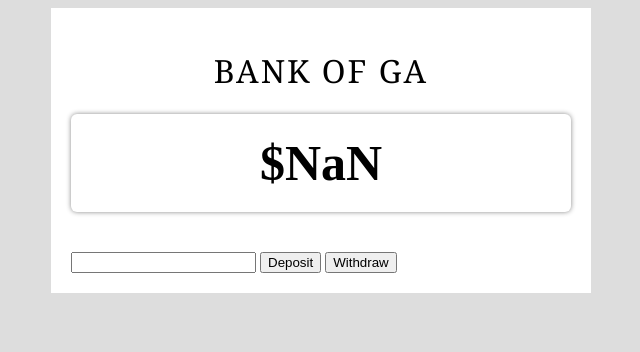
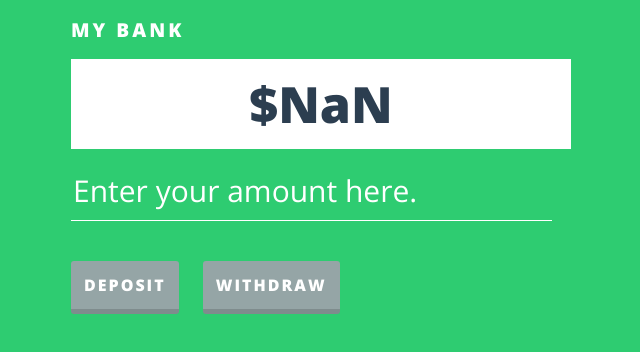
Before and after one commit to larrybuch/html-css-basics, a plain HTML site: page atm/template.html in a window 1280 px wide. Both pictures are taken after a click on the button "Deposit". Shown: the whole page, without its empty margins (319-959 px from the left). Drawn offline with nearby package versions, Linux system fonts and the light colour scheme.

Commit message:
updated atm example

```diff
--- /dev/null
+++ b/atm/reset.css
@@ -0,0 +1,48 @@
+/* http://meyerweb.com/eric/tools/css/reset/
+   v2.0 | 20110126
+   License: none (public domain)
+*/
+
+html, body, div, span, applet, object, iframe,
+h1, h2, h3, h4, h5, h6, p, blockquote, pre,
+a, abbr, acronym, address, big, cite, code,
+del, dfn, em, img, ins, kbd, q, s, samp,
+small, strike, strong, sub, sup, tt, var,
+b, u, i, center,
+dl, dt, dd, ol, ul, li,
+fieldset, form, label, legend,
+table, caption, tbody, tfoot, thead, tr, th, td,
+article, aside, canvas, details, embed,
+figure, figcaption, footer, header, hgroup,
+menu, nav, output, ruby, section, summary,
+time, mark, audio, video {
+  margin: 0;
+  padding: 0;
+  border: 0;
+  font-size: 100%;
+  font: inherit;
+  vertical-align: baseline;
+}
+/* HTML5 display-role reset for older browsers */
+article, aside, details, figcaption, figure,
+footer, header, hgroup, menu, nav, section {
+  display: block;
+}
+body {
+  line-height: 1;
+}
+ol, ul {
+  list-style: none;
+}
+blockquote, q {
+  quotes: none;
+}
+blockquote:before, blockquote:after,
+q:before, q:after {
+  content: '';
+  content: none;
+}
+table {
+  border-collapse: collapse;
+  border-spacing: 0;
+}
--- a/atm/template.css
+++ b/atm/template.css
@@ -1,12 +1,16 @@
-/*
+@import url(http://fonts.googleapis.com/css?family=Merriweather:400,300);
+@import url(http://fonts.googleapis.com/css?family=Open+Sans:300,800);
 
-STYLES
-
-*/
 
 body {
-	font-family: "Helvetica Neue," Helvetica, arial, sans-serif;
-	background: #ddd;
+	font-family: 'Open Sans', sans-serif;
+	background: #2ecc71;
+}
+
+#container {
+	width: 500px;
+	margin: 0 auto;
+	padding: 20px;
 }
 
 #balance {
@@ -14,29 +18,72 @@ body {
 	padding:20px;
 	font-size: 50px;
 	text-align: center;
-	border-radius: 6px;
-	margin-bottom: 40px;
-	-moz-box-shadow: 0 0 5px #888;
-	-webkit-box-shadow: 0 0 5px#888;
-	box-shadow: 0 0 5px #888;
+	margin-bottom: 20px;
 	font-weight: bold;
+	-webkit-transition: .5s all ease;
+	color: #2c3e50;
 }
 
 h1 {
-	font-family: Georgia;
-	text-align: center;
-	font-weight: normal;
+	margin-bottom: 20px;
+	font-size: 1.2em;
 	text-transform: uppercase;
-	letter-spacing: 2px;
+	font-weight: bold;
+	letter-spacing: 3px;
+	color: white;
 }
 
 span {
 	text-align: center;
+	-webkit-transition: .5s all ease;
 }
 
-#container {
-	width: 500px;
-	margin: auto;
-	background: white;
-	padding: 20px;
+input[type="text"]{
+	width: 477px;
+	height: 40px;
+	font-size: 30px;
+	font-family: 'Open Sans', sans-serif;
+	margin-bottom: 40px;
+	background-color: #2ecc71;
+	border-bottom: 1px solid white;
+	border-top: none;
+	border-left: none;
+	border-right: none;
+	padding-bottom: 10px;
+	color: white;
 }
+
+::-webkit-input-placeholder {
+   color: white;
+}
+
+input[type="button"]{
+	background-color: #95a5a6;
+	border: none;
+	font-family: 'Open Sans', sans-serif;
+	text-transform: uppercase;
+	font-weight: bold;
+	letter-spacing: 2px;
+	color: white;
+	border-radius: 3px;
+	font-size: 1em;
+	padding: 13px;
+	border-bottom: 5px solid #7f8c8d;
+	cursor: pointer;
+	-webkit-transition: .5s all ease;
+	margin-right: 20px;
+}
+
+#deposit:hover{
+	background-color: #16a085;
+	border-color: #1abc9c;
+}
+
+#withdraw:hover{
+	background-color: #c0392b;
+	border-color: #e74c3c;
+}
+
+input[type="button"]:hover{
+	padding-bottom: 20px;
+}
--- a/atm/template.html
+++ b/atm/template.html
@@ -2,22 +2,24 @@
 
 <html>
 	<head>
-			<title> JavaScript Template </title>
+			<title>My bank</title>
 			<meta charset="utf-8">
+			<link rel="stylesheet" href="reset.css">
 			<link rel="stylesheet" href="template.css">
+
 			<script src="jquery-1.8.2.js"></script>
 			<script src="template.js"></script>
 	</head>
 	<body>
 		<div id="container">
-			<h1>Bank of GA</h1>
+			<h1>My bank</h1>
 			<div id="balance">
-				<span>$1000</span>
+				<span id="current-total">$1000</span>
 			</div>
 			<div id="transaction">
-				<input type="text" id="a" />
-				<input type="button" id="d" value="Deposit" />
-				<input type="button" id="w" value="Withdraw" />
+				<input type="text" id="amount" placeholder="Enter your amount here.">
+				<input type="button" id="deposit" value="Deposit">
+				<input type="button" id="withdraw" value="Withdraw">
 
 			</div>
 		</div>
--- a/atm/template.js
+++ b/atm/template.js
@@ -2,32 +2,34 @@ var balance = 1000;
 
 $(function() {
 
-	$('#d').click(deposit);
-	$('#w').click(withdraw);
+	$('#deposit').click(deposit);
+	$('#withdraw').click(withdraw);
 
 });
 
 function deposit()
 {
-	var amount = $('#a').val();
-	var	t = parseInt(amount);
-	balance = balance + t;
-	$('span').text('$' + balance);
+	var amount = $('#amount').val();
+	var	total = parseInt(amount);
+	balance = balance + total;
+	$('#current-total').text('$' + balance);
 
 	if(balance > 0){
 		$('#balance').css('background', 'white');
+		$('#current-total').css('color', '#2ecc71');
 	}
 }
 
 function withdraw()
 {
-	var amount = $('#a').val();
-	var	t = parseInt(amount);
-	balance = balance - t;
-	$('span').text('$' + balance);
+	var amount = $('#amount').val();
+	var	total = parseInt(amount);
+	balance = balance - total;
+	$('#current-total').text('$' + balance);
 
 	if(balance < 0){
-		$('#balance').css('background', 'red');
+		$('#balance').css('background', '#e74c3c');
+		$('#current-total').css('color', 'white');
 	}
 
 }
```
